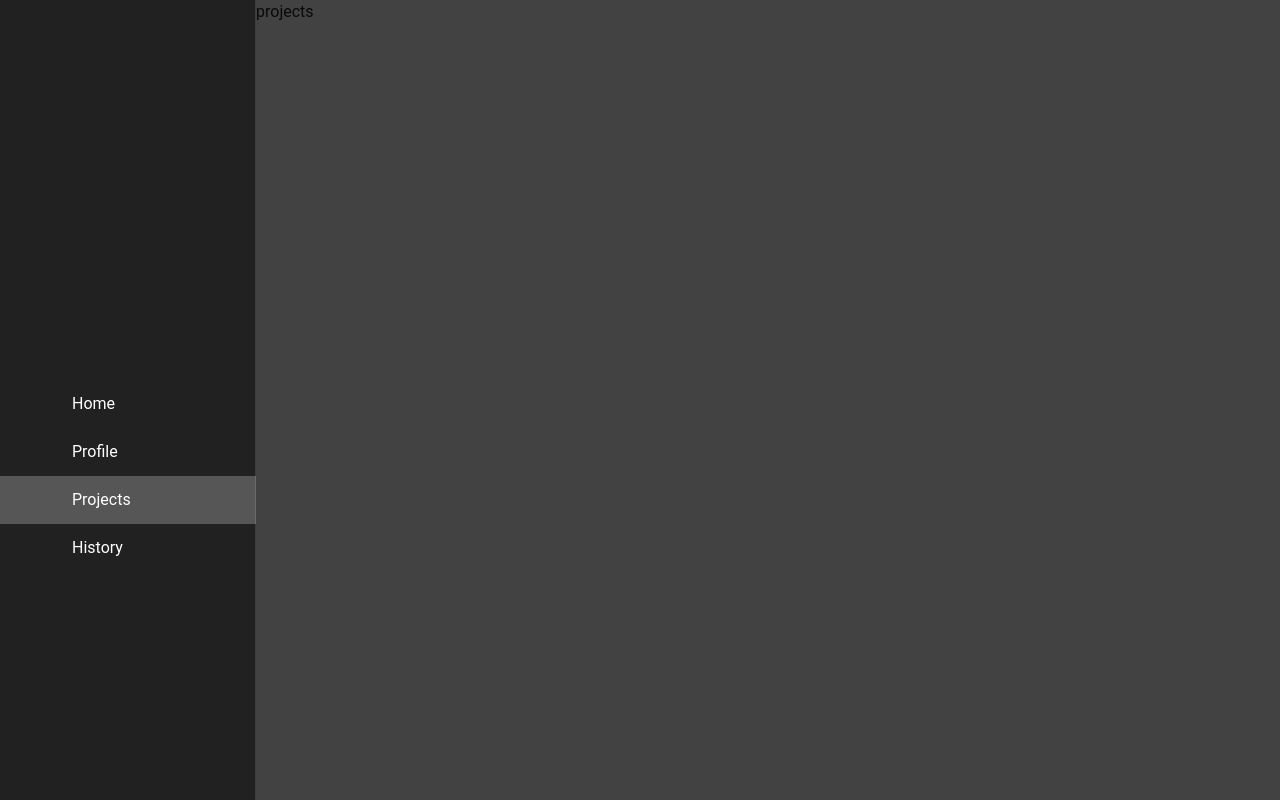
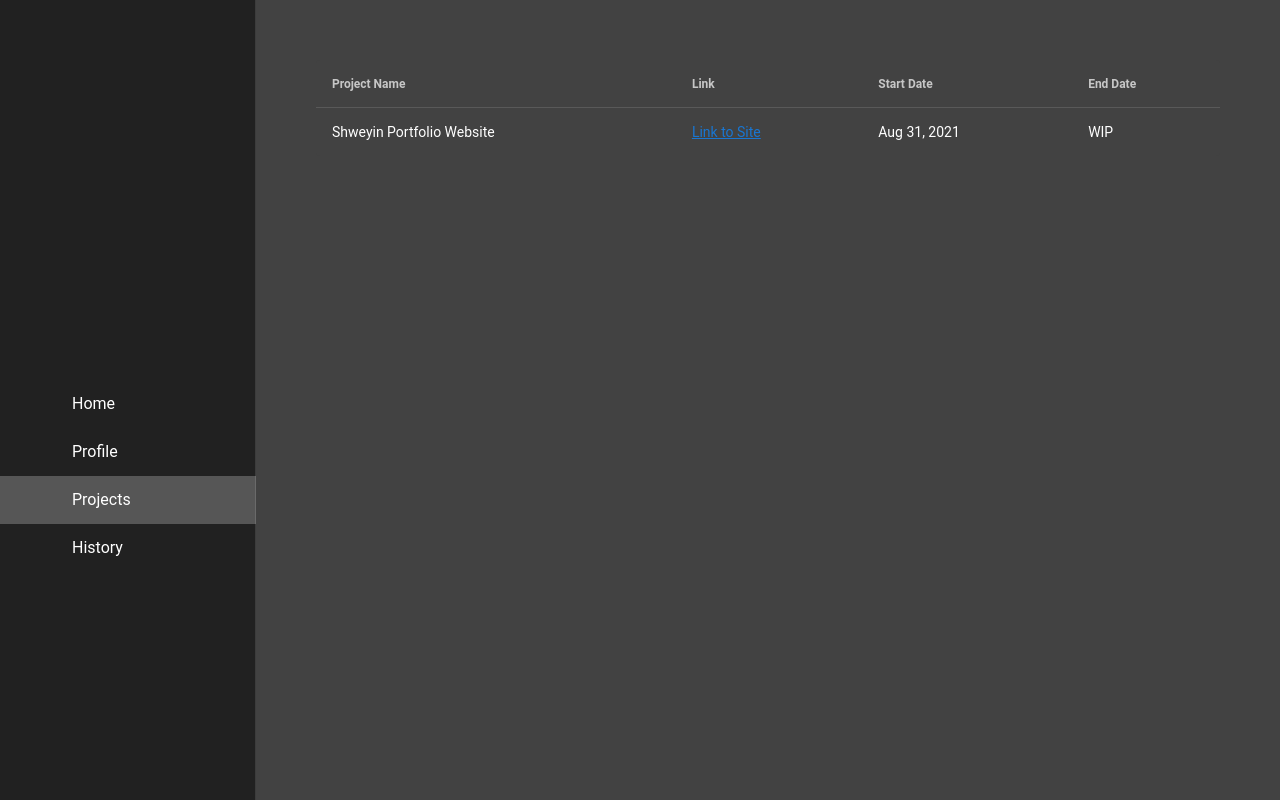
Before and after one commit to shweyin/shweyin-website, a Vue app: page /#/projects in a window 1280 px wide. Built offline with nearby package versions, Linux system fonts and the light colour scheme; the HTML template or start-up script is replaced by a standard one.

Commit message:
added projects and history template

```diff
--- a/src/views/History.vue
+++ b/src/views/History.vue
@@ -1,3 +1,11 @@
 <template>
-    <p>history</p>
+    <v-container>
+        <v-timeline dense>
+            <v-timeline-item color="#616161" class="grey--text" small>First commit</v-timeline-item>
+            <v-timeline-item color="#616161" class="grey--text" small>Added Home Tab</v-timeline-item>
+            <v-timeline-item color="#616161" class="grey--text" small>Added Profile Tab</v-timeline-item>
+            <v-timeline-item color="#616161" class="grey--text" small>Added Projects Tab</v-timeline-item>
+            <v-timeline-item color="#616161" class="grey--text" small>Added History Tab</v-timeline-item>
+        </v-timeline>
+    </v-container>
 </template>
--- a/src/views/Home.vue
+++ b/src/views/Home.vue
@@ -1,7 +1,7 @@
 <template>
     <v-container class="pa-5">
         <v-row>
-            <v-col lg="7" align="center" class="py-16">
+            <v-col lg="12" align="center" class="py-16">
                 <v-hover v-slot:default="{hover}">
                     <h1>{{hover ? "卒業まで後" : "Time until Graduation"}}</h1>
                 </v-hover>
@@ -28,7 +28,7 @@
                     </div>
                 </div>
             </v-col>
-            <v-col lg="5">
+            <!-- <v-col lg="5">
                 <v-card height class="grey darken-1">
                     <v-card-title class="grey darken-4 white--text">My Japan Trip</v-card-title>
                     <v-card-text >
@@ -43,18 +43,14 @@
 
                 </v-card>
 
+            </v-col> -->
+        </v-row>
+        <v-row class="pa-5">
+            <v-col lg="12" align="center">
+                <iframe frameborder="1" scrolling="no" class="dino-game" src="https://www.dinogame.net/game/"></iframe>
+                <p class="white--text">Click in the box and press spacebar to play</p>
             </v-col>
-
-
         </v-row>
-         <!-- <v-row>
-             <v-col>
-                <v-card class="grey darken-1">
-                    <v-card-title class="grey darken-4 white--text">Instagram</v-card-title>
-                    <v-card-text><br><v-img src="@/assets/insta.jpg" height="470" width="250"></v-img></v-card-text>
-                </v-card>
-             </v-col>
-         </v-row> -->
 
     </v-container>
 </template>
@@ -73,6 +69,10 @@
     .time{
         padding: 1em 3em;
         color: white;
+    }
+    .dino-game{
+        overflow: hidden;
+        width: 100%;
     }
 </style>
 
--- a/src/views/Profile.vue
+++ b/src/views/Profile.vue
@@ -100,6 +100,14 @@
                                     </v-card-text>
                                 </v-card>
                             </v-tab-item>
+                            <v-tab color="#616161">自己紹介動画</v-tab>
+                            <v-tab-item color="#616161">
+                                <v-card height class="grey darken-1 rounded-0" flat>
+                                    <v-card-text >
+                                            <iframe width="560" height="315" src="https://www.youtube.com/embed/uGfglpWGUDE" frameborder="0" allow="accelerometer; autoplay; encrypted-media; gyroscope; picture-in-picture" allowfullscreen></iframe>
+                                    </v-card-text>
+                                </v-card>
+                            </v-tab-item>
                         </v-tabs>
                         <v-card-actions class="white--text">
                             <v-spacer></v-spacer>
@@ -107,9 +115,11 @@
                             <v-btn icon dark href="https://www.linkedin.com/in/shweyin-than-656153130/" target="_blank"><v-icon>mdi-linkedin</v-icon></v-btn>
                             <v-btn icon dark href="https://github.com/shweyin" target="_blank"><v-icon>mdi-github</v-icon></v-btn>
                         </v-card-actions>
+
                     </v-card-text>
 
                 </v-card>
+
             </v-col>
             <v-col class="">
                 <v-img src="@/assets/resume.png"></v-img>
--- a/src/views/Projects.vue
+++ b/src/views/Projects.vue
@@ -1,3 +1,30 @@
 <template>
-    <p>projects</p>
+    <v-container class="pa-15">
+        <v-simple-table class="grey darken-3" dark>
+            <thead>
+                <tr>
+                    <th>
+                        Project Name
+                    </th>
+                    <th>
+                        Link
+                    </th>
+                    <th>
+                        Start Date
+                    </th>
+                    <th>
+                        End Date
+                    </th>
+                </tr>
+            </thead>
+            <tbody>
+                <tr>
+                    <td>Shweyin Portfolio Website</td>
+                    <td><a href="#">Link to Site</a></td>
+                    <td>Aug 31, 2021</td>
+                    <td>WIP</td>
+                </tr>
+            </tbody>
+        </v-simple-table>
+    </v-container>
 </template>
```
